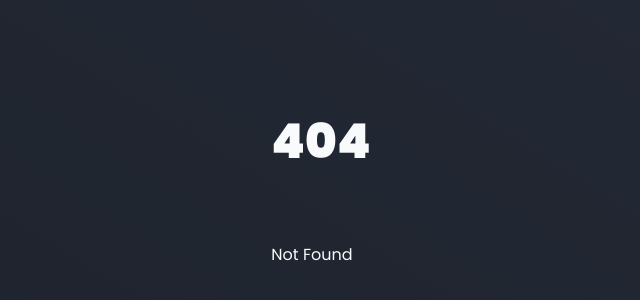
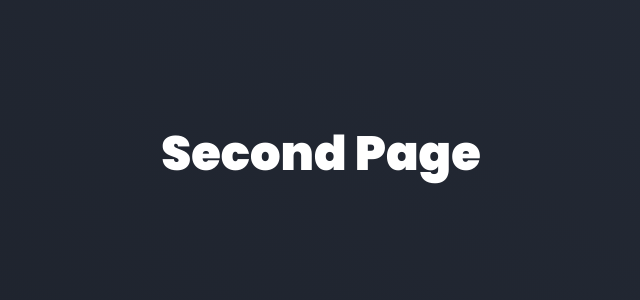
Before and after one commit to mattcroat/svelte-animations, a SvelteKit app: page /transitions/page/first in a window 1280 px wide. Before the commit this address had no page. Shown: the part 214-514 px from the top of the page, without its empty margins (319-959 px from the left). Built offline with nearby package versions, Linux system fonts and the light colour scheme.

Commit message:
feat: Add page transition example

```diff
--- a/src/app.css
+++ b/src/app.css
@@ -40,6 +40,15 @@ h1 {
 	font-weight: 900;
 }
 
+a {
+	color: white;
+	text-decoration: none;
+}
+
+a:hover {
+	color: aquamarine;
+}
+
 input,
 button {
 	padding: 0.6rem 1rem;
--- a/src/lib/navigator.svelte
+++ b/src/lib/navigator.svelte
@@ -12,7 +12,8 @@
 		'/motion/spring',
 		'/animate/flip',
 		'/flip/svelte',
-		'/flip/gsap'
+		'/flip/gsap',
+		'/transitions/page/first'
 	]
 	let currentPage = 0
 
--- /dev/null
+++ b/src/routes/transitions/page/first/+page.svelte
@@ -0,0 +1,3 @@
+<h1>
+	<a href="/transitions/page/second">Second Page</a>
+</h1>
--- /dev/null
+++ b/src/routes/transitions/page/second/+page.svelte
@@ -0,0 +1,3 @@
+<h1>
+	<a href="/transitions/page/first">First Page</a>
+</h1>
```
